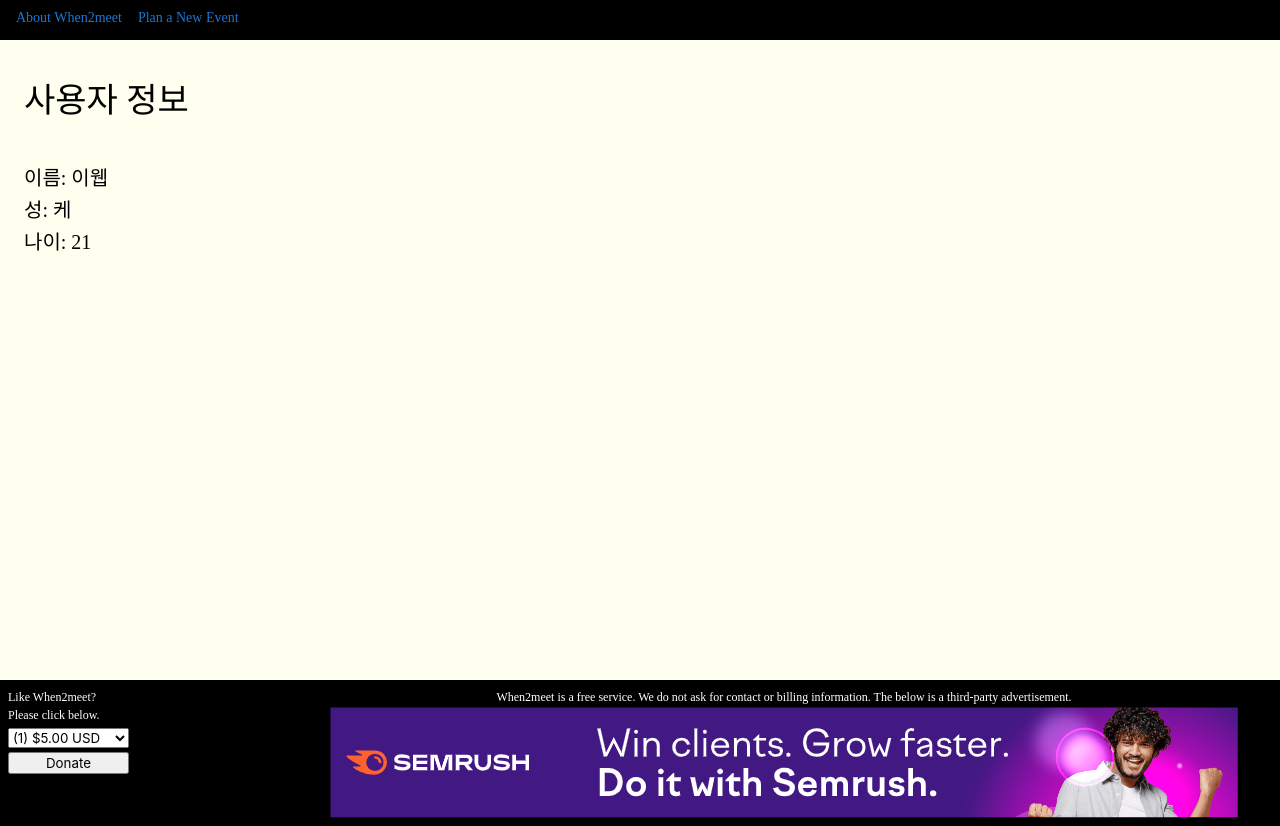
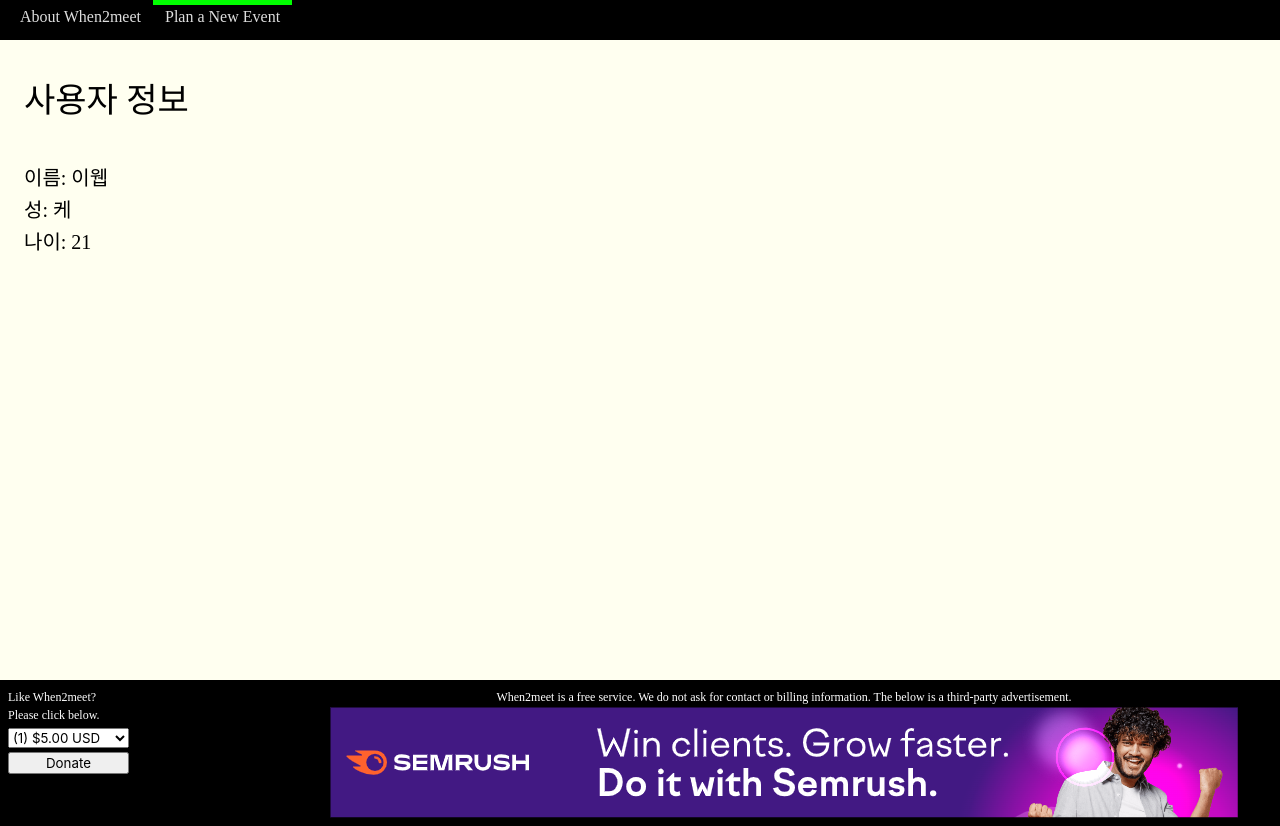
Before and after one commit to strn18/when2meet-clone-client, a React (Create React App) app: page / in a window 1280 px wide. Built offline with nearby package versions, Linux system fonts and the light colour scheme; no server answers; a web font is replaced by a local one.

Commit message:
MOD: TopNav의 버튼 호버링 시 색 변화 추가, 머무르는 페이지에 따른 초록색 바 추가(완성)

```diff
--- a/src/components/TopNav/index.tsx
+++ b/src/components/TopNav/index.tsx
@@ -1,19 +1,33 @@
 import { useNavigate } from 'react-router-dom';
+import { useState } from 'react';
 import Box from '@mui/material/Box';
-import { Button } from '@mui/material';
+import { Typography } from '@mui/material';
 
 export default function TopNav() {
   const navigate = useNavigate();
+  const [curPage, setCurPage] = useState(0); // 0: MainPage, 1: AboutPage
 
   return (
-    <Box paddingX={1} sx={{ width: '100%', height: '5%', backgroundColor: 'black' }}>
-      <Box>
-        <Button sx={{ textTransform: 'none' }} onClick={() => navigate('/about')}>
-          About When2meet
-        </Button>
-        <Button sx={{ textTransform: 'none' }} onClick={() => alert('Go To Main Page')}>
-          Plan a New Event
-        </Button>
+    <Box display={'flex'} paddingX={1} sx={{ width: '100%', height: '5%', backgroundColor: 'black' }}>
+      <Box
+        sx={{ color: '#DEDEDE', ':hover': { backgroundColor: '#DEDEDE', color: 'black', cursor: 'pointer' } }}
+        onClick={() => {
+          setCurPage(1);
+          navigate('/about');
+        }}
+      >
+        <Box sx={{ height: '12%', width: '100%', backgroundColor: curPage === 1 ? '#00FF00' : null }}></Box>
+        <Typography marginX={1.5}>About When2meet</Typography>
+      </Box>
+      <Box
+        sx={{ color: '#DEDEDE', ':hover': { backgroundColor: '#DEDEDE', color: 'black', cursor: 'pointer' } }}
+        onClick={() => {
+          setCurPage(0);
+          navigate('/');
+        }}
+      >
+        <Box sx={{ height: '12%', width: '100%', backgroundColor: curPage === 0 ? '#00FF00' : null }}></Box>
+        <Typography marginX={1.5}>Plan a New Event</Typography>
       </Box>
     </Box>
   );
```
